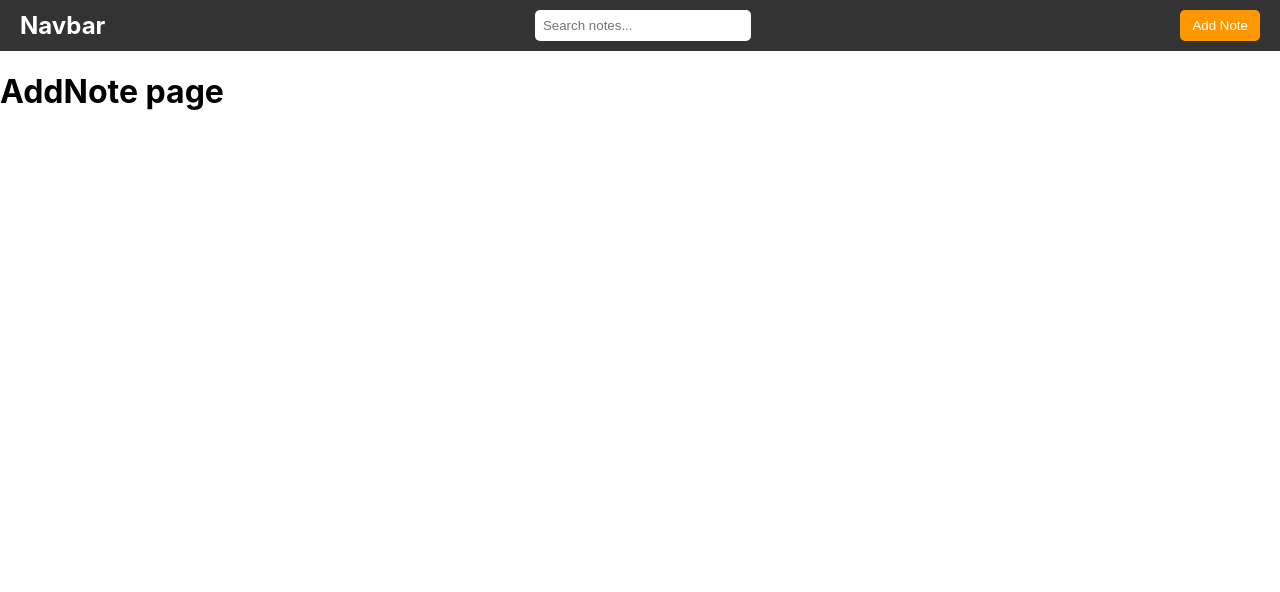
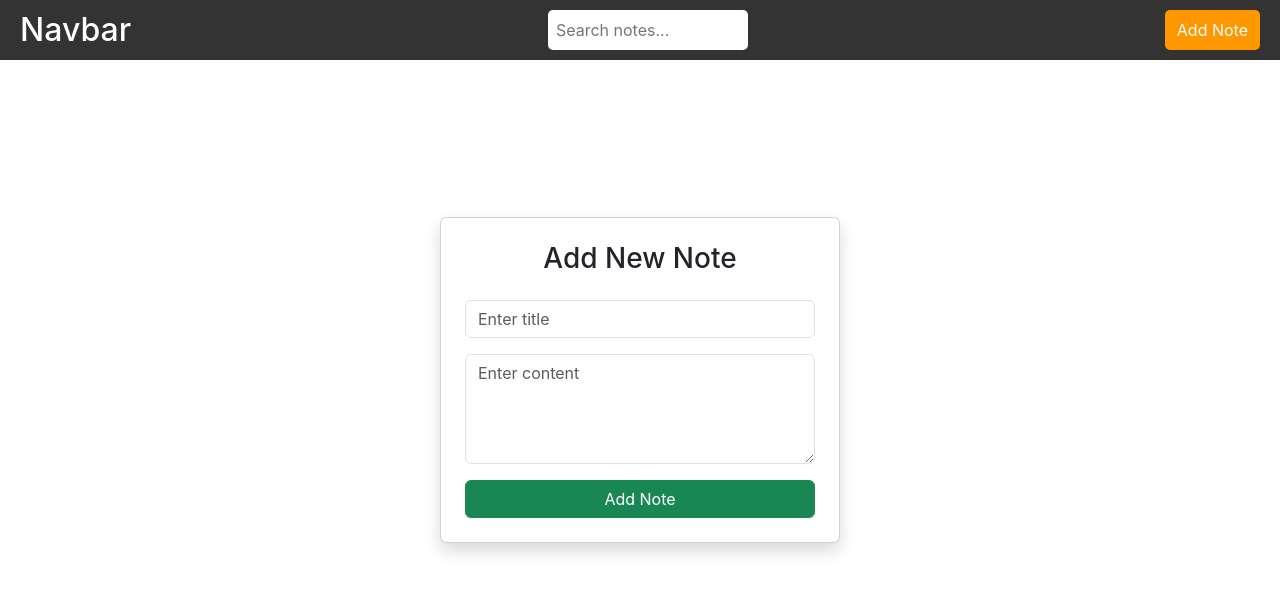
Before and after one commit to Prasiddhi26/Notes-App, a React (Create React App) app in the folder frontend/: page /add in a window 1280 px wide. Shown: the top 592 px of the page. Built offline with nearby package versions, Linux system fonts and the light colour scheme.

Commit message:
Added AddNote form with validation and navigation

```diff
--- a/frontend/public/index.html
+++ b/frontend/public/index.html
@@ -1,4 +1,4 @@
-<!DOCTYPE html>
+<!doctype html>
 <html lang="en">
   <head>
     <meta charset="utf-8" />
@@ -24,6 +24,10 @@
       work correctly both with client-side routing and a non-root public URL.
       Learn how to configure a non-root public URL by running `npm run build`.
     -->
+    <link
+      href="https://cdn.jsdelivr.net/npm/bootstrap@5.3.0/dist/css/bootstrap.min.css"
+      rel="stylesheet"
+    />
     <title>React App</title>
   </head>
   <body>
--- a/frontend/src/pages/AddNote.jsx
+++ b/frontend/src/pages/AddNote.jsx
@@ -1,7 +1,68 @@
+import { useState } from "react";
+import { useNavigate } from "react-router-dom";
+
 function AddNote() {
-    return (
-        <h1>AddNote page</h1>
-     );
+  const [title, setTitle] = useState("");
+  const [content, setContent] = useState("");
+
+  const handleSubmit = (e) => {
+    e.preventDefault();
+    if (!title || !content) {
+      alert("Please fill all fields");
+      return;
+    }
+    console.log("Title:", title);
+    console.log("Content:", content);
+
+    //clear form after submit
+    setTitle("");
+    setContent("");
+  };
+  const navigate = useNavigate();
+  const handleAddNote = () => {
+    navigate("/");
+  };
+
+  return (
+    <div
+      className="container d-flex justify-content-center align-items-center"
+      style={{ height: "80vh" }}
+    >
+      <div className="card shadow p-4" style={{ width: "400px" }}>
+        <h3 className="text-center mb-4">Add New Note</h3>
+
+        <form onSubmit={handleSubmit}>
+          <div className="mb-3">
+            <input
+              type="text"
+              className="form-control"
+              placeholder="Enter title"
+              value={title}
+              onChange={(e) => setTitle(e.target.value)}
+            />
+          </div>
+
+          <div className="mb-3">
+            <textarea
+              className="form-control"
+              placeholder="Enter content"
+              rows="4"
+              value={content}
+              onChange={(e) => setContent(e.target.value)}
+            ></textarea>
+          </div>
+
+          <button
+            onClick={handleAddNote}
+            type="submit"
+            className="btn btn-success w-100"
+          >
+            Add Note
+          </button>
+        </form>
+      </div>
+    </div>
+  );
 }
 
 export default AddNote;
```
